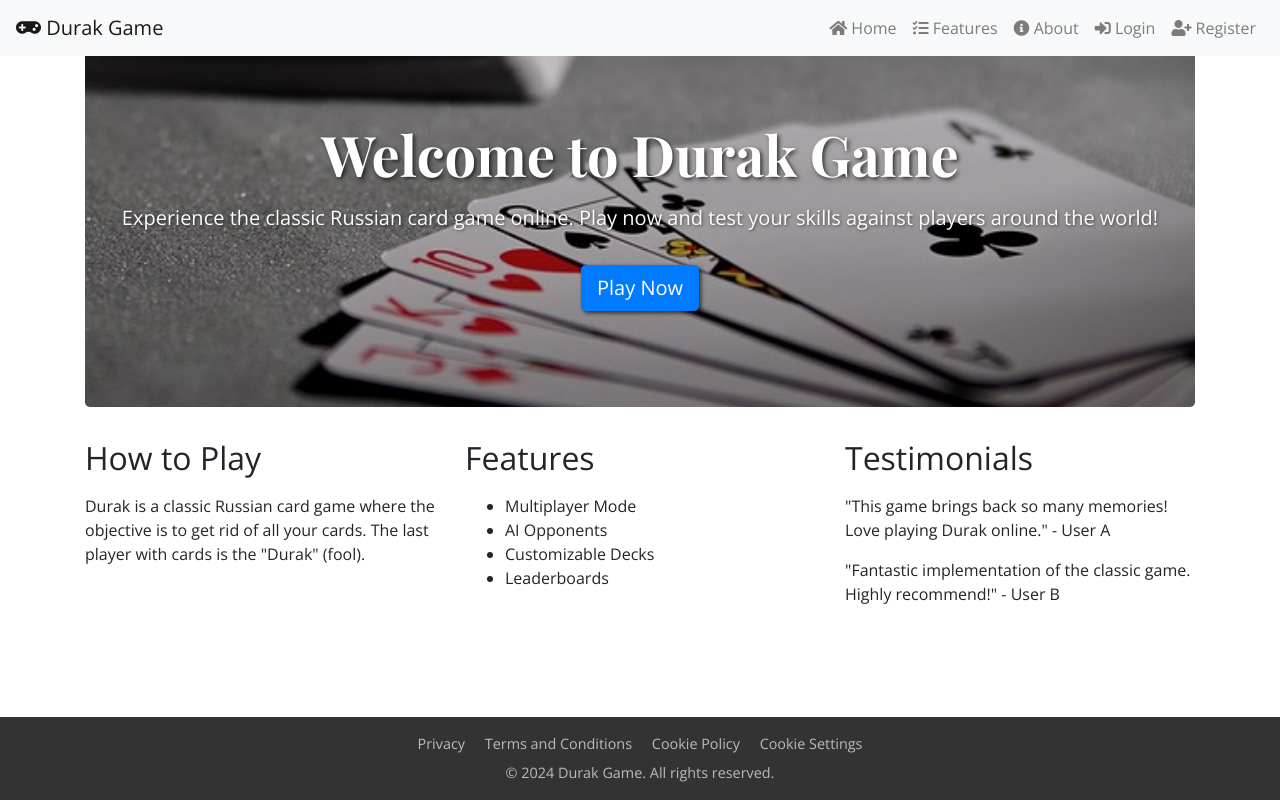
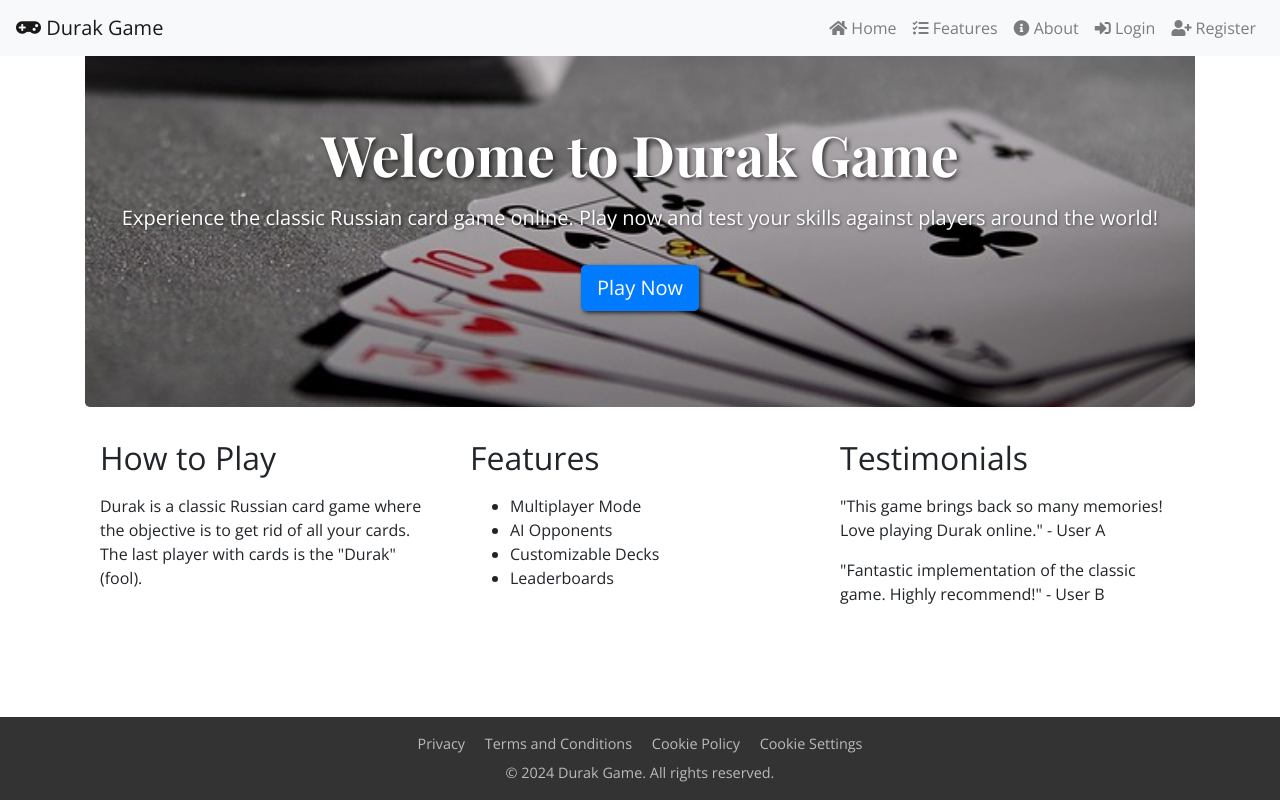
Before and after one commit to VasylFId/-durak-card-game-, a Flask app: template app/templates/home.html in a window 1280 px wide. Run offline with Flask 3, Linux system fonts and the light colour scheme; the template is opened without the code that fills it, so the values that code supplies are empty; some libraries are stand-ins or nearby versions.

Commit message:
Update home.html

```diff
--- a/app/templates/home.html
+++ b/app/templates/home.html
@@ -6,6 +6,7 @@
         <p class="lead">Experience the classic Russian card game online. Play now and test your skills against players around the world!</p>
         <a href="{{ url_for('main.play') }}" class="btn btn-primary btn-lg" role="button">Play Now</a>
     </div>
+    <div class="container mt-4">
         <div class="row">
             <div class="col-md-4">
                 <h2>How to Play</h2>
@@ -26,5 +27,5 @@
                 <p>"Fantastic implementation of the classic game. Highly recommend!" - User B</p>
             </div>
         </div>
-    <button onclick="topFunction()" id="goTopBtn" title="Go to top"><i class="fas fa-arrow-up"></i></button>
+    </div>
 {% endblock %}
```
Lines whose indentation alone changed are shown as unchanged.
